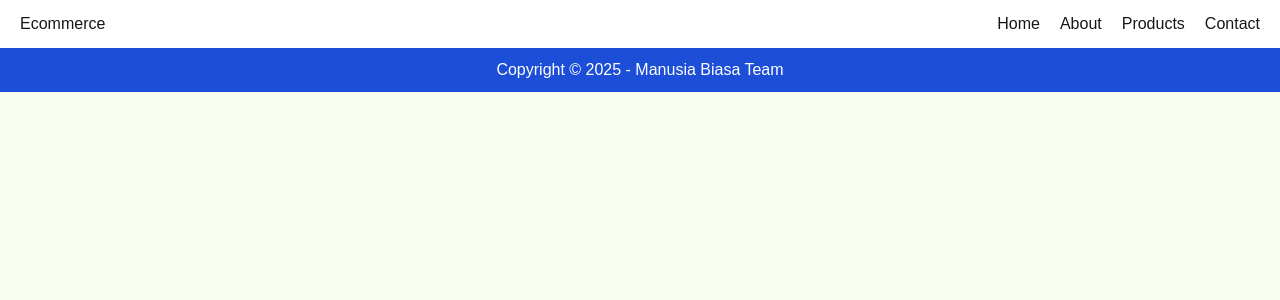
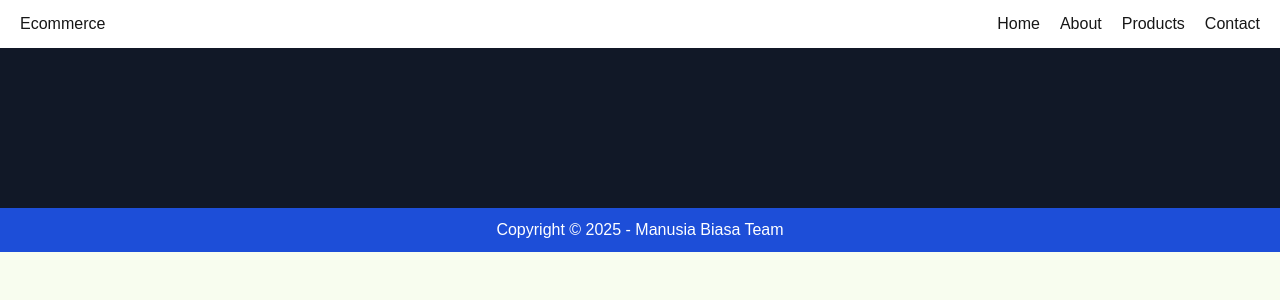
Before and after one commit to Deoca27/manusia-biasa, a Next.js app: page /about in a window 1280 px wide. Shown: the top 300 px of the page. Built offline with nearby package versions, Linux system fonts and the light colour scheme.

Commit message:
rendika : menambahkan countainer untuk background judul konten

```diff
--- a/app/about/page.tsx
+++ b/app/about/page.tsx
@@ -1,169 +1,11 @@
 import React from 'react'
 
 export default function AboutPage() {
-  return (
-    <>
-    </>
-  );
+    return (
+        <>
+            {/* Hero Section */}
+            <div className="relative bg-gray-900 text-white py-20">
+            </div>
+        </>
+    );
 }
-
-
-
-
-
-
-
-
-
-
-
-
-
-
-
-
-
-
-
-
-
-
-
-
-
-
-
-
-
-
-
-// import Image from "next/image";
-
-// export default function AboutPage() {
-//     const teamMembers = [
-//         {
-//           id: 1,
-//           name: "Alice Johnson",
-//           position: "Project Manager",
-//           image: "/images/foto.png",
-//           linkedin: "#",
-//           twitter: "#",
-//         },
-//         {
-//           id: 2,
-//           name: "Bob Smith",
-//           position: "Software Engineer",
-//           image: "/images/team2.png",
-//           linkedin: "#",
-//           twitter: "#",
-//         },
-//         {
-//           id: 3,
-//           name: "Charlie Brown",
-//           position: "UI/UX Designer",
-//           image: "/images/team3.png",
-//           linkedin: "#",
-//           twitter: "#",
-//         },
-//     ];
-
-//     return (
-//         <main>
-//             {/* Hero Section */}
-//             <div className="relative bg-gray-900 text-white py-20">
-//                 <div className="container mx-auto px-6">
-//                     <h1 className="text-5xl font-bold mb-6 text-center">About Us</h1>
-//                     <p className="text-gray-300 text-xl text-center max-w-3xl mx-auto">
-//                         Electronic Hub adalah destinasi terpercaya untuk menemukan berbagai produk elektronik berkualitas.
-//                         Kami berkomitmen untuk menyediakan informasi lengkap dan akurat tentang produk-produk terbaru di dunia teknologi.
-//                     </p>
-//                 </div>
-//             </div>
-
-//             {/* Vision Mission Section */}
-//             <div className="py-16 px-6">
-//                 <div className="container mx-auto grid md:grid-cols-2 gap-12">
-//                     <div className="bg-white p-8 rounded-lg shadow-lg">
-//                         <h2 className="text-3xl font-bold mb-4 text-blue-600">Our Vision</h2>
-//                         <p className="text-gray-600 text-lg">
-//                             Menjadi platform katalog elektronik terdepan yang membantu konsumen membuat keputusan
-//                             pembelian yang tepat melalui informasi produk yang komprehensif dan terpercaya.
-//                         </p>
-//                     </div>
-//                     <div className="bg-white p-8 rounded-lg shadow-lg">
-//                         <h2 className="text-3xl font-bold mb-4 text-blue-600">Our Mission</h2>
-//                         <ul className="text-gray-600 text-lg space-y-4">
-//                             <li>• Menyediakan informasi produk elektronik terkini dan akurat</li>
-//                             <li>• Membantu konsumen membandingkan dan memilih produk terbaik</li>
-//                             <li>• Memberikan ulasan dan rekomendasi yang objektif</li>
-//                             <li>• Menghadirkan pengalaman pencarian produk yang mudah dan nyaman</li>
-//                         </ul>
-//                     </div>
-//                 </div>
-//             </div>
-
-//             {/* Why Choose Us Section */}
-//             <div className="bg-gray-100 py-16 px-6">
-//                 <div className="container mx-auto">
-//                     <h2 className="text-4xl font-bold mb-12 text-center">Why Choose Us</h2>
-//                     <div className="grid md:grid-cols-3 gap-8">
-//                         <div className="bg-white p-6 rounded-lg shadow-lg text-center">
-//                             <div className="w-16 h-16 bg-blue-600 rounded-full flex items-center justify-center mx-auto mb-4">
-//                                 <span className="text-2xl text-white">🔍</span>
-//                             </div>
-//                             <h3 className="text-xl font-bold mb-3">Informasi Lengkap</h3>
-//                             <p className="text-gray-600">
-//                                 Spesifikasi detail dan informasi komprehensif untuk setiap produk
-//                             </p>
-//                         </div>
-//                         <div className="bg-white p-6 rounded-lg shadow-lg text-center">
-//                             <div className="w-16 h-16 bg-blue-600 rounded-full flex items-center justify-center mx-auto mb-4">
-//                                 <span className="text-2xl text-white">⭐</span>
-//                             </div>
-//                             <h3 className="text-xl font-bold mb-3">Review Terpercaya</h3>
-//                             <p className="text-gray-600">
-//                                 Ulasan objektif dan rating produk dari pengguna yang terverifikasi
-//                             </p>
-//                         </div>
-//                         <div className="bg-white p-6 rounded-lg shadow-lg text-center">
-//                             <div className="w-16 h-16 bg-blue-600 rounded-full flex items-center justify-center mx-auto mb-4">
-//                                 <span className="text-2xl text-white">📱</span>
-//                             </div>
-//                             <h3 className="text-xl font-bold mb-3">Update Terkini</h3>
-//                             <p className="text-gray-600">
-//                                 Informasi terbaru tentang produk elektronik dan teknologi terkini
-//                             </p>
-//                         </div>
-//                     </div>
-//                 </div>
-//             </div>
-
-//             {/* Team Section */}
-//             <div className="py-16 px-6">
-//                 <div className="container mx-auto">
-//                     <h2 className="text-4xl font-bold mb-12 text-center">Our Team</h2>
-//                     <div className="grid md:grid-cols-3 gap-8">
-//                         {teamMembers.map((member) => (
-//                             <div key={member.id} className="text-center">
-//                                 <div className="relative w-48 h-48 mx-auto mb-4">
-//                                     <Image
-//                                         src={member.image}
-//                                         alt={member.name}
-//                                         fill
-//                                         className="rounded-full object-cover"
-//                                     />
-//                                 </div>
-//                                 <h3 className="text-xl font-bold mb-2">{member.name}</h3>
-//                                 <p className="text-gray-600">{member.position}</p>
-//                                 <div className="flex justify-center space-x-4 mt-4">
-//                                     <a href={member.linkedin} className="text-blue-600 hover:text-blue-800">LinkedIn</a>
-//                                     <a href={member.twitter} className="text-blue-600 hover:text-blue-800">Twitter</a>
-//                                 </div>
-//                             </div>
-//                         ))}
-//                     </div>
-//                 </div>
-//             </div>
-//         </main>
-//     );
-// }
```
